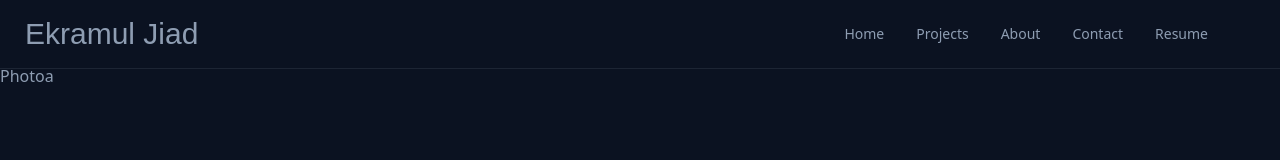
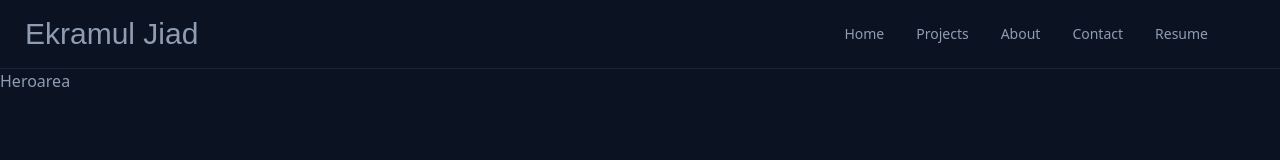
Before and after one commit to CalmJiad/jiad-ekramul-portfolio, a React (Vite) app: page / in a window 1280 px wide. Shown: the top 160 px of the page. Built offline with nearby package versions, Linux system fonts and the light colour scheme; a web font is replaced by a local one.

Commit message:
issue regarding fixed position resolved

```diff
--- a/src/components/HeroArea.jsx
+++ b/src/components/HeroArea.jsx
@@ -1,9 +1,5 @@
 const HeroArea = () => {
-  return (
-    <div className="h-[1500px] relative">
-      <div className="mt-16 absolute top-0 left-0">Photoa</div>
-    </div>
-  );
+  return <div className="h-[1500px]">Heroarea</div>;
 };
 
 export default HeroArea;
--- a/src/components/Navbar.jsx
+++ b/src/components/Navbar.jsx
@@ -34,7 +34,7 @@ const Navbar = () => {
 
   return (
     <div
-      className={`navbar bg-transparent border-b border-[#1D2534] flex justify-between items-center fixed w-full transition-transform duration-300 transform ${
+      className={`navbar bg-transparent border-b border-[#1D2534] flex justify-between items-center sticky top-0 w-full transition-transform duration-300 transform ${
         show ? "translate-y-0" : "-translate-y-full"
       }`}
     >
```
